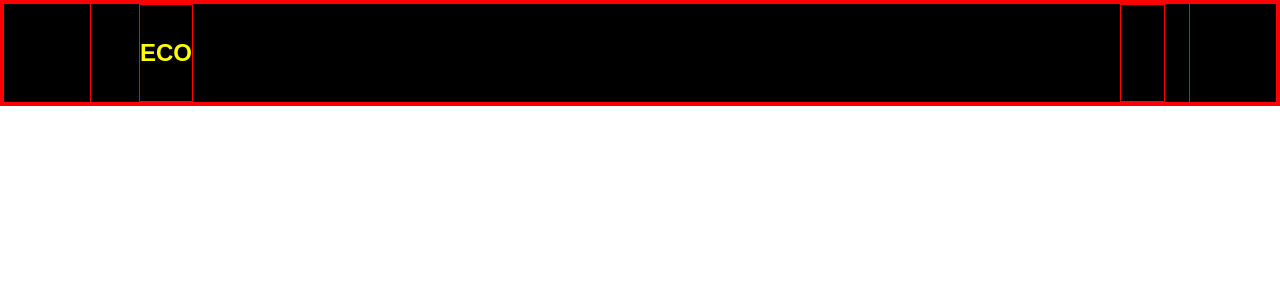
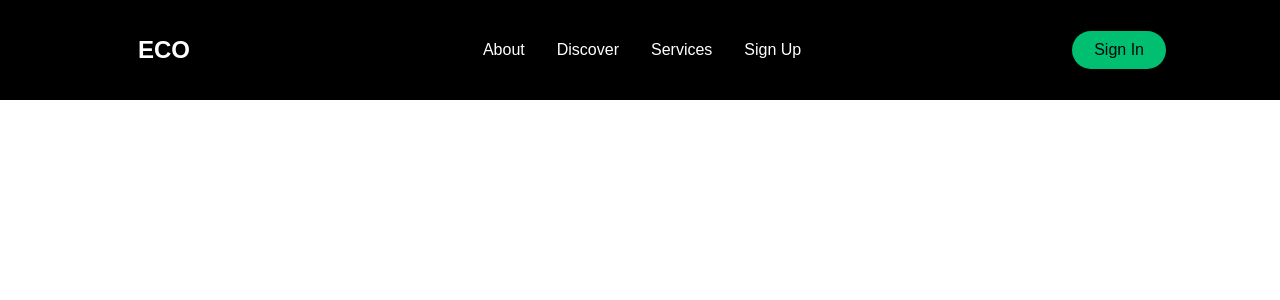
Before and after one commit to thateflondon/bank-app, a React (Create React App) app: page / in a window 1280 px wide. Shown: the top 300 px of the page. Built offline with nearby package versions, Linux system fonts and the light colour scheme.

Commit message:
Navbar styling

```diff
--- a/package.json
+++ b/package.json
@@ -8,8 +8,10 @@
     "@testing-library/user-event": "^12.8.3",
     "react": "^17.0.2",
     "react-dom": "^17.0.2",
+    "react-icons": "^4.2.0",
     "react-router-dom": "^5.2.0",
     "react-scripts": "4.0.3",
+    "react-scroll": "^1.8.2",
     "styled-components": "^5.2.3",
     "web-vitals": "^1.1.1"
   },
--- a/src/App.css
+++ b/src/App.css
@@ -3,5 +3,5 @@
   margin: 0;
   padding: 0;
   font-family: 'Encode Sans Expanded', sans-serif;
-  border: 1px solid red;
+  /* border: 1px solid red; */
 }
--- a/src/components/Navbar/NavbarElements.js
+++ b/src/components/Navbar/NavbarElements.js
@@ -1,6 +1,6 @@
 import styled from "styled-components";
 import { Link as LinkR } from "react-router-dom";
-//import { Link as LinkS } from "react-scroll";
+import { Link as LinkS } from "react-scroll";
 
 export const Nav = styled.nav`
   background: black;
@@ -28,7 +28,7 @@
   max-width: 1100px;
 `;
 export const NavLogo = styled(LinkR)`
-  color: yellow;
+  color: #fff;
   justify-self: flex-start;
   cursor: pointer;
   font-size: 1.5rem;
@@ -38,3 +38,76 @@
   font-weight: bold;
   text-decoration: none;
 `;
+export const MobileIcon = styled.div`
+  display: none;
+
+  @media screen and (max-width: 768px) {
+    display: block;
+    position: absolute;
+    top: 0;
+    right: 0;
+    transform: translate(-100%, 60%);
+    font-size: 1.8rem;
+    cursor: pointer;
+    color: #fff;
+  }
+`;
+
+export const NavMenu = styled.ul`
+  display: flex;
+  align-items: center;
+  list-style: none;
+  text-align: center;
+  margin-right: -22px;
+
+  @media screen and (max-width: 768px) {
+    display: none;
+  }
+`;
+
+export const NavItem = styled.li`
+  height: 80px;
+`;
+
+export const NavLinks = styled(LinkS)`
+  color: #fff;
+  display: flex;
+  align-items: center;
+  text-decoration: none;
+  padding: 0 1rem;
+  height: 100%;
+  cursor: pointer;
+
+  &.active {
+    border-bottom: 3px solid #01bf71;
+  }
+`;
+
+export const NavBtn = styled.nav`
+  display: flex;
+  align-items: center;
+
+  @media screen and (max-width: 768px) {
+    display: none;
+  }
+`;
+
+export const NavBtnLink = styled(LinkR)`
+  border-radius: 50px;
+  background: #01bf71;
+  white-space: nowrap;
+  padding: 10px 22px;
+  color: #010606;
+  font-size: 16px;
+  outline: none;
+  border: none;
+  cursor: pointer;
+  transition: all 0.2 ease-in-out;
+  text-decoration: none;
+
+  &:hover {
+    transition: all 0.2s ease-in-out;
+    background: #fff;
+    color: #010606;
+  }
+`;
--- a/src/components/Navbar/index.js
+++ b/src/components/Navbar/index.js
@@ -1,5 +1,16 @@
 import React from "react";
-import { Nav, NavbarContainer, NavLogo } from "./NavbarElements";
+import { FaBars } from "react-icons/fa";
+import {
+  Nav,
+  NavbarContainer,
+  NavLogo,
+  MobileIcon,
+  NavMenu,
+  NavItem,
+  NavLinks,
+  NavBtn,
+  NavBtnLink,
+} from "./NavbarElements";
 
 function Navbar() {
   return (
@@ -7,7 +18,26 @@
       <Nav>
         <NavbarContainer>
           <NavLogo to="/">ECO</NavLogo>
-          <h1>test</h1>
+          <MobileIcon>
+            <FaBars />
+          </MobileIcon>
+          <NavMenu>
+            <NavItem>
+              <NavLinks to="about">About</NavLinks>
+            </NavItem>
+            <NavItem>
+              <NavLinks to="discover">Discover</NavLinks>
+            </NavItem>
+            <NavItem>
+              <NavLinks to="services">Services</NavLinks>
+            </NavItem>
+            <NavItem>
+              <NavLinks to="signup">Sign Up</NavLinks>
+            </NavItem>
+          </NavMenu>
+          <NavBtn>
+            <NavBtnLink to="/signin">Sign In</NavBtnLink>
+          </NavBtn>
         </NavbarContainer>
       </Nav>
     </>
```
Also changed, not shown: 1 other file (tests, documents, lock files or other folders).
